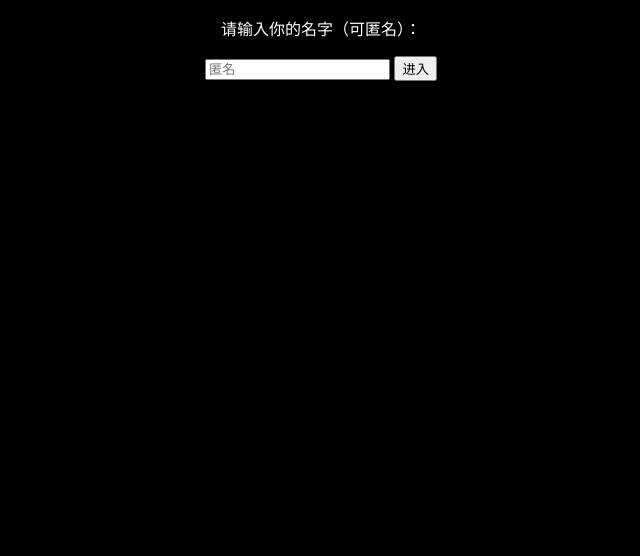
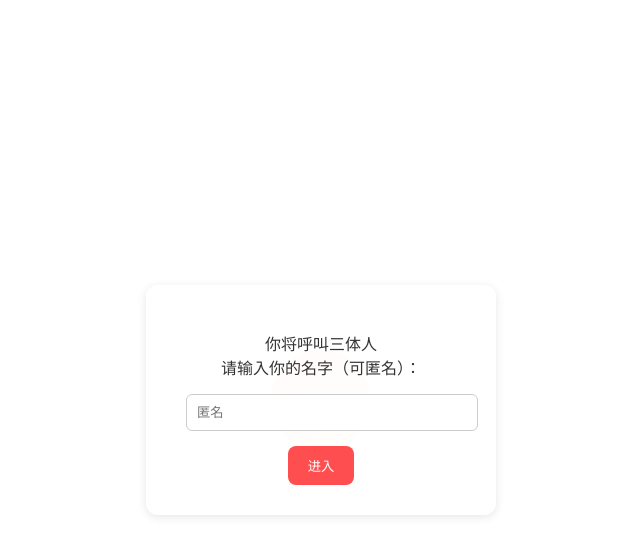
Before and after one commit to xiezhiyu01/button, a website: page public/index.html in a window 1280 px wide. Shown: the whole page, without its empty margins (319-959 px from the left). Drawn offline with Linux system fonts and the light colour scheme.

Commit message:
update style

```diff
--- a/public/index.html
+++ b/public/index.html
@@ -1,22 +1,21 @@
-<!-- index.html -->
 <!DOCTYPE html>
-<html>
+<html lang="en">
 <head>
-  <title>呼叫三体人</title>
-  <link rel="stylesheet" href="style.css">
+  <meta charset="UTF-8" />
+  <meta name="viewport" content="width=device-width, initial-scale=1.0"/>
+  <title>呼叫按钮</title>
+  <link rel="stylesheet" href="style.css" />
 </head>
 <body>
   <div id="overlay">
     <div id="nameModal">
-      <p>请输入你的名字（可匿名）：</p>
-      <input type="text" id="username" placeholder="匿名">
+      <p>你将呼叫三体人<br>请输入你的名字（可匿名）：</p>
+      <input type="text" id="username" placeholder="匿名" />
       <button id="submitName">进入</button>
     </div>
   </div>
 
-  <div class="container" style="display: none;">
-    <button id="callButton">☄️ 呼叫三体人</button>
-  </div>
+  <button id="callButton"></button>
 
   <script src="script.js"></script>
 </body>
--- a/public/script.js
+++ b/public/script.js
@@ -1,21 +1,17 @@
-// script.js
 let username = "匿名";
 
-document.getElementById('submitName').onclick = () => {
-  const input = document.getElementById('username').value.trim();
+document.getElementById("submitName").onclick = () => {
+  const input = document.getElementById("username").value.trim();
   if (input.length > 0) {
     username = input;
   }
-  document.getElementById('overlay').style.display = 'none';
-  document.querySelector('.container').style.display = 'block';
+  document.getElementById("overlay").style.display = "none";
 };
 
-document.getElementById('callButton').onclick = () => {
-  fetch('https://button-green-one.vercel.app/api/call', {
-    method: 'POST',
-    headers: { 'Content-Type': 'application/json' },
-    body: JSON.stringify({ name: username })
-  }).catch(() => {
-    // 没有反馈（保持神秘）
-  });
+document.getElementById("callButton").onclick = () => {
+  fetch("/api/call", {
+    method: "POST",
+    headers: { "Content-Type": "application/json" },
+    body: JSON.stringify({ name: username }),
+  }).catch(() => {});
 };
--- a/public/style.css
+++ b/public/style.css
@@ -1,25 +1,71 @@
-/* style.css */
 body {
-  background-color: #000;
-  color: white;
-  text-align: center;
+  background-color: white;
+  margin: 0;
+  padding: 0;
   font-family: sans-serif;
+  display: flex;
+  justify-content: center;
+  align-items: center;
   height: 100vh;
-  margin: 0;
 }
 
 #callButton {
-  margin-top: 30vh;
-  padding: 20px 40px;
-  font-size: 24px;
-  background: linear-gradient(145deg, #ff0000, #7f0000);
+  width: 100px;
+  height: 100px;
+  background: linear-gradient(145deg, #ff4e50, #f9d423);
   border: none;
-  color: white;
-  border-radius: 12px;
+  border-radius: 50%;
+  box-shadow: 0 4px 20px rgba(0,0,0,0.2);
   cursor: pointer;
-  box-shadow: 0 8px 16px rgba(255, 0, 0, 0.6);
+  transition: transform 0.2s;
 }
 
 #callButton:hover {
-  background: linear-gradient(145deg, #ff3333, #990000);
+  transform: scale(1.1);
 }
+
+/* 弹窗样式 */
+#overlay {
+  position: fixed;
+  top: 0;
+  left: 0;
+  background: rgba(255, 255, 255, 0.9);
+  width: 100%;
+  height: 100%;
+  z-index: 10;
+  display: flex;
+  justify-content: center;
+  align-items: center;
+}
+
+#nameModal {
+  background: rgba(255, 255, 255, 0.8);
+  padding: 30px 40px;
+  border-radius: 12px;
+  box-shadow: 0 2px 10px rgba(0,0,0,0.1);
+  text-align: center;
+  max-width: 300px;
+}
+
+#nameModal p {
+  font-size: 16px;
+  color: #333;
+  margin-bottom: 15px;
+}
+
+#nameModal input {
+  padding: 10px;
+  width: 100%;
+  border: 1px solid #ccc;
+  border-radius: 6px;
+  margin-bottom: 15px;
+}
+
+#nameModal button {
+  padding: 10px 20px;
+  background-color: #ff4e50;
+  color: white;
+  border: none;
+  border-radius: 8px;
+  cursor: pointer;
+}
```
